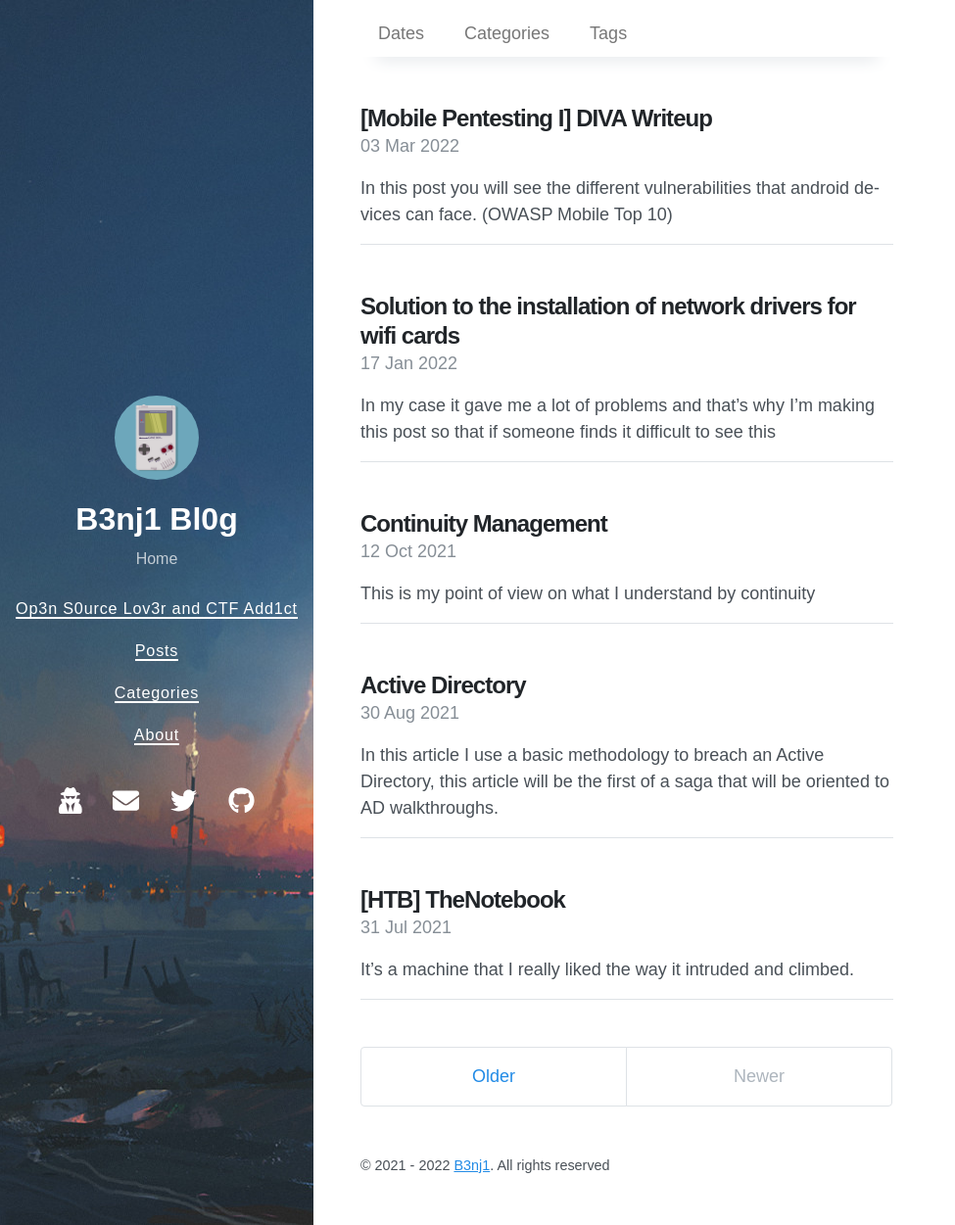
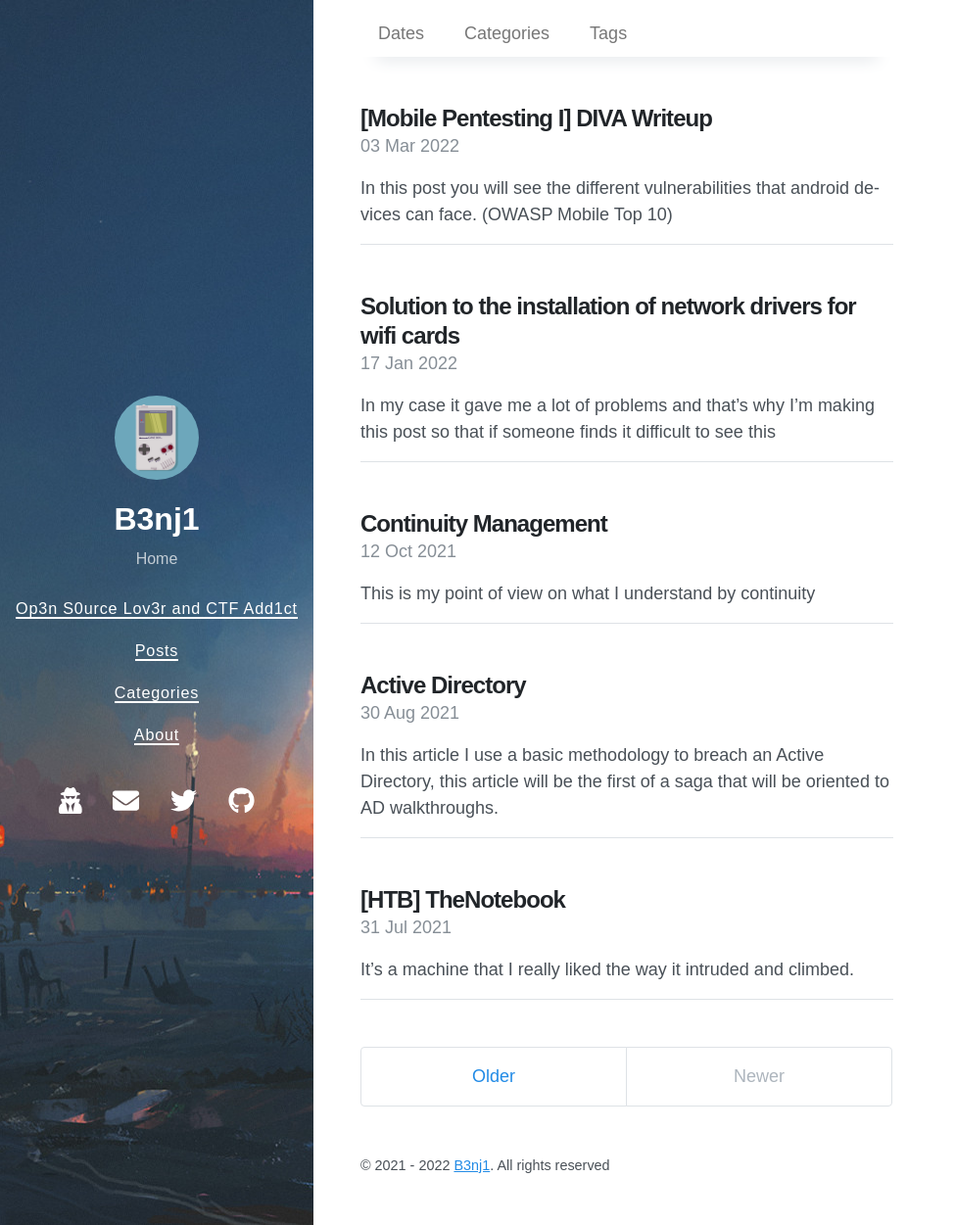
Before and after one commit to b3nj1-1/blog, a Jekyll site: the page built from index.html, in a window 1280 px wide and 1251 px high. Shown: the whole window at 98% size, without its empty margins (0-975 px from the left). Built offline with Jekyll 4.4.1, drawn with Linux system fonts in a browser that asks for light colours; nearby versions of some CDN libraries; the list of posts is cut into pages by our own code.

Commit message:
Update _config.yml

```diff
--- a/_config.yml
+++ b/_config.yml
@@ -1,5 +1,5 @@
 # Setup
-title: B3nj1 Bl0g
+title: B3nj1
 description: Home
 url: https://b3nj1.github.io/blog/
 avatar: /avatar1.png
```
